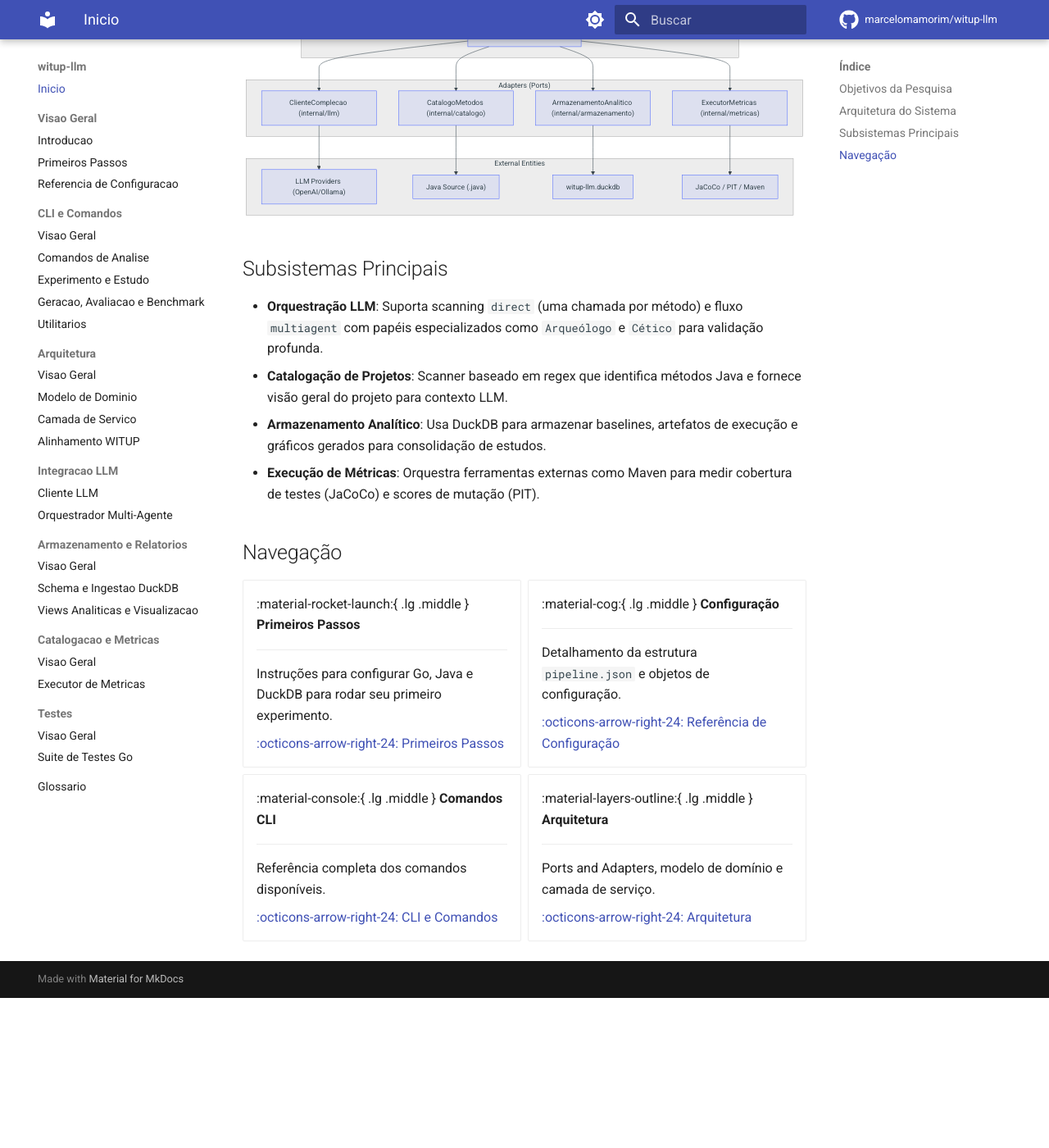
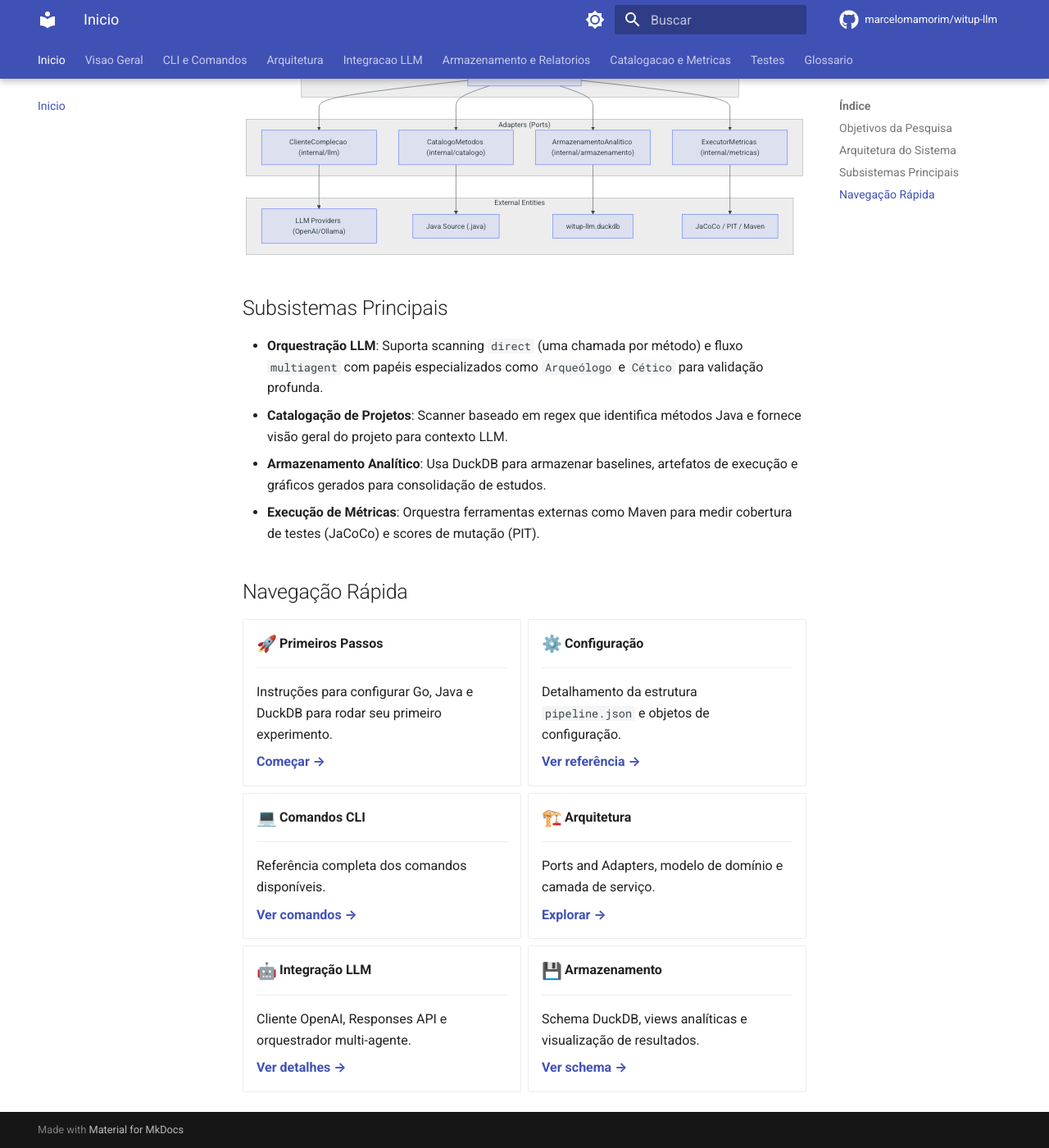
Before and after one commit to marcelomamorim/witup-llm, an MkDocs documentation site: the page built from docs/index.md, in a window 1280 px wide and 1400 px high, scrolled down 896 px. Shown: the whole window at 82% size. Built offline with MkDocs 1.6.1 and Material for MkDocs 9.7.7, drawn with Linux system fonts in a browser that asks for light colours; emoji names are drawn with the system emoji font; comment, search, counter and statistics services are not loaded; before the commit the page ends 2113 px from its top, so only the background shows below that.

Commit message:
fix: add emoji extension, navigation tabs, and improve homepage cards

```diff
--- a/docs/index.md
+++ b/docs/index.md
@@ -58,40 +58,56 @@ graph TD
 - **Armazenamento Analítico**: Usa DuckDB para armazenar baselines, artefatos de execução e gráficos gerados para consolidação de estudos.
 - **Execução de Métricas**: Orquestra ferramentas externas como Maven para medir cobertura de testes (JaCoCo) e scores de mutação (PIT).
 
-## Navegação
+## Navegação Rápida
 
 <div class="grid cards" markdown>
 
--   :material-rocket-launch:{ .lg .middle } **Primeiros Passos**
+-   :rocket:{ .lg .middle } **Primeiros Passos**
 
     ---
 
     Instruções para configurar Go, Java e DuckDB para rodar seu primeiro experimento.
 
-    [:octicons-arrow-right-24: Primeiros Passos](overview/getting-started.md)
+    [**Começar &rarr;**](overview/getting-started.md)
 
--   :material-cog:{ .lg .middle } **Configuração**
+-   :gear:{ .lg .middle } **Configuração**
 
     ---
 
     Detalhamento da estrutura `pipeline.json` e objetos de configuração.
 
-    [:octicons-arrow-right-24: Referência de Configuração](overview/configuration.md)
+    [**Ver referência &rarr;**](overview/configuration.md)
 
--   :material-console:{ .lg .middle } **Comandos CLI**
+-   :computer:{ .lg .middle } **Comandos CLI**
 
     ---
 
     Referência completa dos comandos disponíveis.
 
-    [:octicons-arrow-right-24: CLI e Comandos](cli/index.md)
+    [**Ver comandos &rarr;**](cli/index.md)
 
--   :material-layers-outline:{ .lg .middle } **Arquitetura**
+-   :building_construction:{ .lg .middle } **Arquitetura**
 
     ---
 
     Ports and Adapters, modelo de domínio e camada de serviço.
 
-    [:octicons-arrow-right-24: Arquitetura](architecture/index.md)
+    [**Explorar &rarr;**](architecture/index.md)
+
+-   :robot:{ .lg .middle } **Integração LLM**
+
+    ---
+
+    Cliente OpenAI, Responses API e orquestrador multi-agente.
+
+    [**Ver detalhes &rarr;**](llm/client.md)
+
+-   :floppy_disk:{ .lg .middle } **Armazenamento**
+
+    ---
+
+    Schema DuckDB, views analíticas e visualização de resultados.
+
+    [**Ver schema &rarr;**](storage/index.md)
 
 </div>
--- a/mkdocs.yml
+++ b/mkdocs.yml
@@ -29,6 +29,8 @@ theme:
     - navigation.sections
     - navigation.expand
     - navigation.top
+    - navigation.tabs
+    - navigation.tabs.sticky
     - toc.follow
     - search.suggest
     - search.highlight
@@ -53,6 +55,9 @@ markdown_extensions:
       anchor_linenums: true
   - pymdownx.inlinehilite
   - pymdownx.snippets
+  - pymdownx.emoji:
+      emoji_index: !!python/name:material.extensions.emoji.twemoji
+      emoji_generator: !!python/name:material.extensions.emoji.to_svg
   - tables
   - attr_list
   - md_in_html
```
